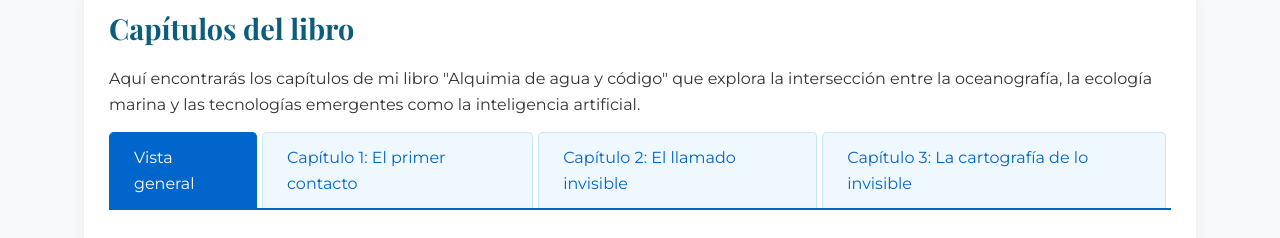
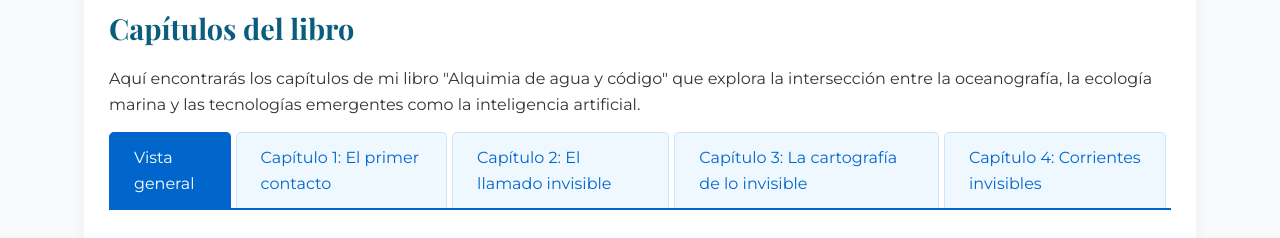
Before and after one commit to gogoland1/olitai.github.io, a plain HTML site: page blog.html in a window 1280 px wide. Shown: the part 860-1098 px from the top of the page. Drawn offline with nearby package versions, Linux system fonts and the light colour scheme.

Commit message:
pestaña cap 4

```diff
--- a/blog.html
+++ b/blog.html
@@ -281,6 +281,7 @@
                         <div class="tab" data-tab="chapter-1">Capítulo 1: El primer contacto</div>
                         <div class="tab" data-tab="chapter-2">Capítulo 2: El llamado invisible</div>
                         <div class="tab" data-tab="chapter-3">Capítulo 3: La cartografía de lo invisible</div>
+                        <div class="tab" data-tab="chapter-4">Capítulo 4: Corrientes invisibles</div>
                     </div>
 
                     <!-- Contenido de las pestañas -->
```
